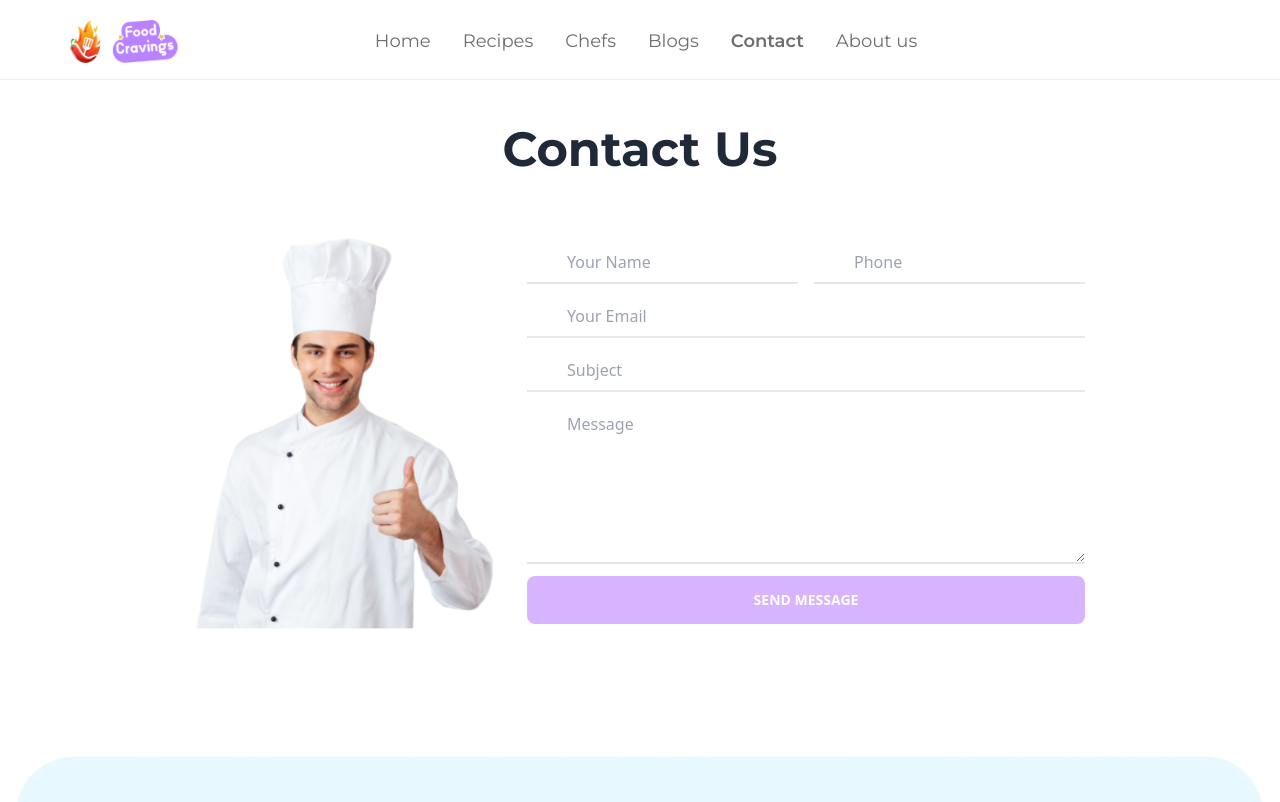
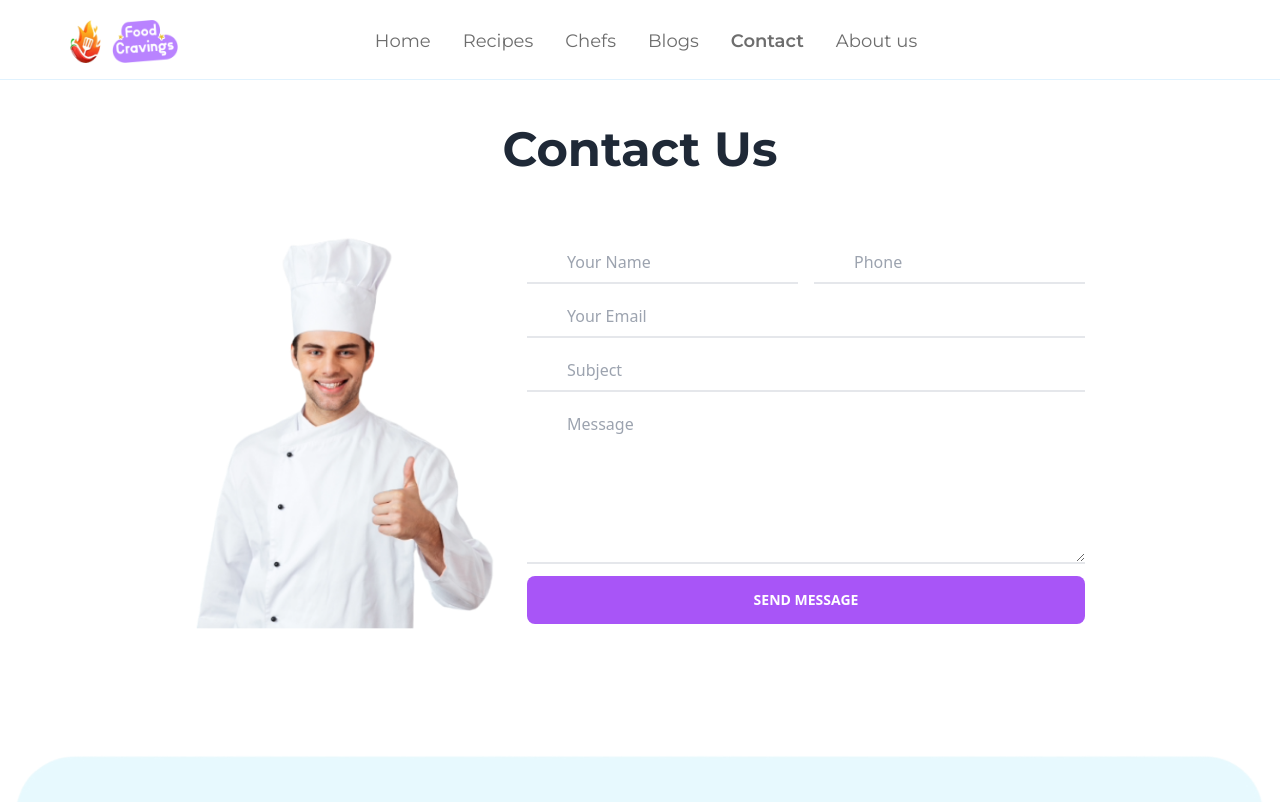
Before and after one commit to mahmud-bhuiyan/food-cravings, a React (Vite) app: page /contact in a window 1280 px wide. Shown: the top 802 px of the page. Built offline with nearby package versions, Linux system fonts and the light colour scheme; some icons are missing; a web font is replaced by a local one.

Commit message:
contact page updated

```diff
--- a/src/Pages/Contact/Contact.jsx
+++ b/src/Pages/Contact/Contact.jsx
@@ -119,7 +119,7 @@ const Contact = () => {
 
             <div className="form-control mt-3">
               <input
-                className="btn text-white hover:bg-purple-500 hover:text-dark bg-purple-300 transition duration-3000 border-0"
+                className="btn text-white hover:bg-purple-800 hover:text-dark bg-purple-500 transition duration-3000 border-0"
                 type="submit"
                 value="Send Message"
               />
```
